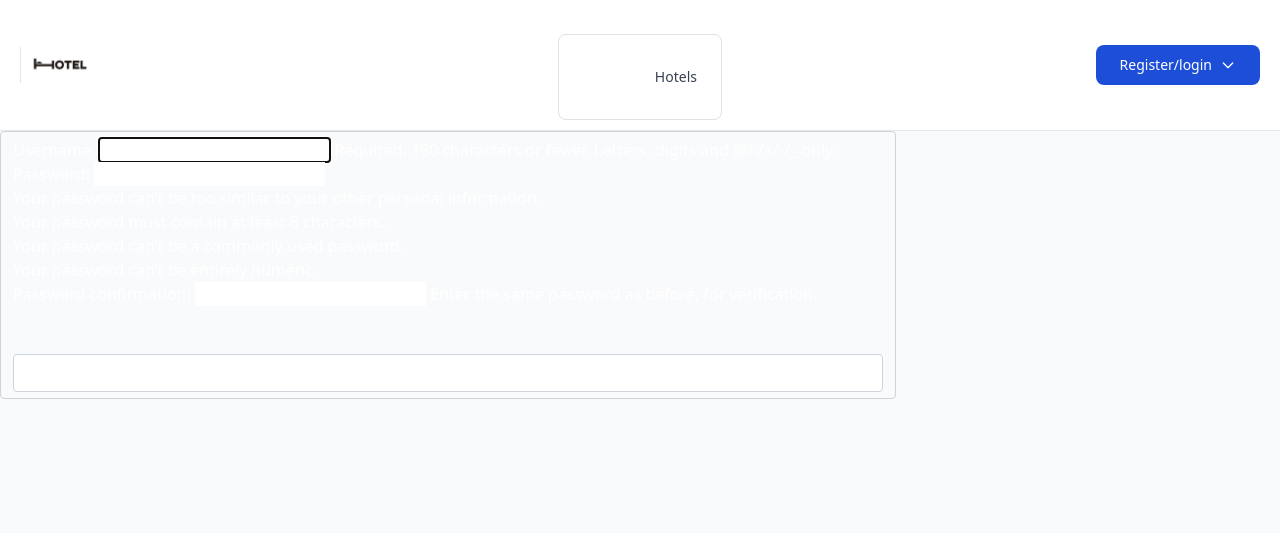
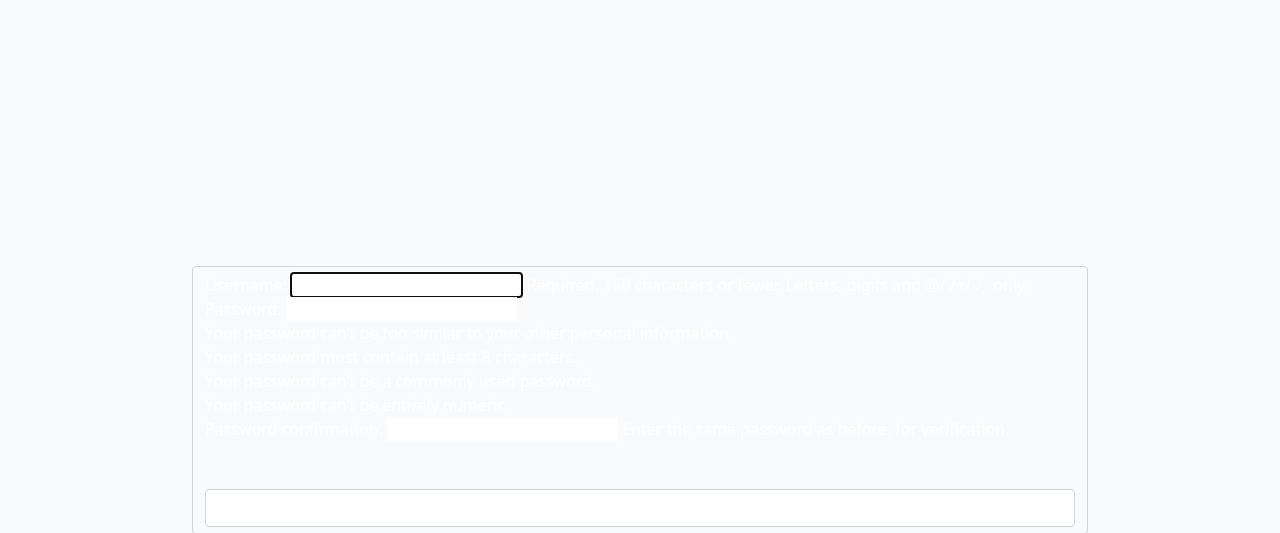
Before and after one commit to BatuhanYumak/Django-Hotel, a Django app: page /signup/ in a window 1280 px wide. Shown: the top 533 px of the page. Run offline with Django 4.2, Linux system fonts and the light colour scheme; some libraries are stand-ins or nearby versions.

Commit message:
project af

```diff
--- a/myworld/members/templates/logout.html
+++ b/myworld/members/templates/logout.html
@@ -8,6 +8,7 @@
 </head>
 <body>
 
+
     <form method="post" action="{% url 'index' %}">
         {% csrf_token %}
         <button type="submit">Log out</button>
--- a/myworld/members/templates/signup.html
+++ b/myworld/members/templates/signup.html
@@ -12,134 +12,8 @@
     <script src="https://cdn.jsdelivr.net/npm/bootstrap@5.0.2/dist/js/bootstrap.bundle.min.js" integrity="sha384-MrcW6ZMFYlzcLA8Nl+NtUVF0sA7MsXsP1UyJoMp4YLEuNSfAP+JcXn/tWtIaxVXM" crossorigin="anonymous"></script>
     <title>Sign up</title>
 </head>
-<body class=" h-screen bg-gray-50 dark:bg-gray-900">
 
-
-    <nav
-    class="bg-white px-2 sm:px-4 py-2.5 dark:bg-white-900 w-full z-20 top-0 left-0 border-b border-white-200 dark:border-white-600"
-  >
-    <div
-      class="w-full container grid grid-cols-3 flex-wrap items-center mx-auto"
-    >
-      <img
-        src="{% static 'hotel.png' %}"
-        class="h-6 mr-3 sm:h-9 object-cover w-20"
-        alt="Flowbite Logo"
-      />
-
-      <div class="flex justify-center">
-        <div class="flex md:order-2">
-          <button
-            data-collapse-toggle="navbar-sticky"
-            type="button"
-            class="inline-flex items-center p-2 text-sm text-gray-500 rounded-lg md:hidden hover:bg-gray-100 focus:outline-none focus:ring-2 focus:ring-gray-200 dark:text-gray-400 dark:hover:bg-gray-700 dark:focus:ring-gray-600"
-            aria-controls="navbar-sticky"
-            aria-expanded="false"
-          >
-            <svg
-              class="w-6 h-6"
-              aria-hidden="true"
-              fill="currentColor"
-              viewBox="0 0 20 20"
-              xmlns="http://www.w3.org/2000/svg"
-            >
-              <path
-                fill-rule="evenodd"
-                d="M3 5a1 1 0 011-1h12a1 1 0 110 2H4a1 1 0 01-1-1zM3 10a1 1 0 011-1h12a1 1 0 110 2H4a1 1 0 01-1-1zM3 15a1 1 0 011-1h12a1 1 0 110 2H4a1 1 0 01-1-1z"
-                clip-rule="evenodd"
-              ></path>
-            </svg>
-          </button>
-        </div>
-        <div
-          class="items-center justify-between hidden w-full md:flex md:w-auto"
-          id="navbar-sticky"
-        >
-          <ul
-            class="flex flex-col p-4 mt-4 border border-gray-100 rounded-lg bg-white-50 md:flex-row md:space-x-8 md:mt-0 md:text-sm md:font-medium md:border-0 md:bg-white"
-          >
-            <li>
-              <a
-                href="{% url 'index' %}"
-                class="block py-2 pl-3 pr-4 text-white bg-white-700 rounded md:bg-transparent md:text-blue-700 md:p-0 dark:text-white"
-                aria-current="page"
-                >Home</a
-              >
-            </li>
-            <li>
-              <a
-                href="{% url 'hotel' %}"
-                class="block py-2 pl-3 pr-4 text-gray-700 rounded hover:bg-gray-100 md:hover:bg-transparent md:hover:text-blue-700 md:p-0 md:dark:hover:text-gray dark:text-gray-400 dark:hover:bg-gray-700 dark:hover:text-white md:dark:hover:bg-transparent dark:border-gray-700"
-                >Hotels</a
-              >
-            </li>
-          </ul>
-        </div>
-      </div>
-
-      <div class="flex justify-end">
-        <button
-          id="dropdownDefaultButton"
-          data-dropdown-toggle="dropdown"
-          class="w-fit text-white bg-blue-700 hover:bg-blue-800 focus:ring-4 focus:outline-none focus:ring-blue-300 font-medium rounded-lg text-sm px-4 py-2.5 text-center inline-flex items-center dark:bg-blue-600 dark:hover:bg-blue-700 dark:focus:ring-blue-800"
-          type="button"
-        >
-          Register/login
-          <svg
-            class="w-4 h-4 ml-2"
-            aria-hidden="true"
-            fill="none"
-            stroke="currentColor"
-            viewBox="0 0 24 24"
-            xmlns="http://www.w3.org/2000/svg"
-          >
-            <path
-              stroke-linecap="round"
-              stroke-linejoin="round"
-              stroke-width="2"
-              d="M19 9l-7 7-7-7"
-            ></path>
-          </svg>
-        </button>
-        <!-- Dropdown menu -->
-        <div
-          id="dropdown"
-          class="z-10 hidden bg-white divide-y divide-gray-100 rounded-lg shadow w-44 dark:bg-gray-700"
-        >
-          <ul
-            class="py-2 p-2 text-sm text-gray-700 dark:text-gray-200"
-            aria-labelledby="dropdownDefaultButton flex justify-end"
-          >
-            <li>
-              <a
-                href="{% url 'signup' %}"
-                class="block py-2 pl-3 pr-4 text-white bg-white-700 rounded md:bg-transparent md:p-0 dark:text-white"
-                aria-current="page"
-                >Register</a
-              >
-            </li>
-            <li>
-              <a
-                href="{% url 'login' %}"
-                class="block py-2  pl-3 pr-4 text-white bg-white-700 rounded md:bg-transparent md:p-0 dark:text-white"
-                aria-current="page"
-                >Log in</a
-              >
-            </li>
-            <li>
-              <a
-                href="{% url 'logout' %}"
-                class="block py-2 pl-3 pr-4 text-white bg-white-700 rounded md:bg-transparent md:p-0 dark:text-white"
-                aria-current="page"
-                >Log out</a
-              >
-            </li>
-          </ul>
-        </div>
-      </div>
-    </div>
-  </nav>
-
+<body class="flex items-center justify-center h-screen bg-gray-50 dark:bg-gray-900">
 
 
 
```
Also changed, not shown: myworld/members/templates/navbar.html (added, +47 -0 lines).
